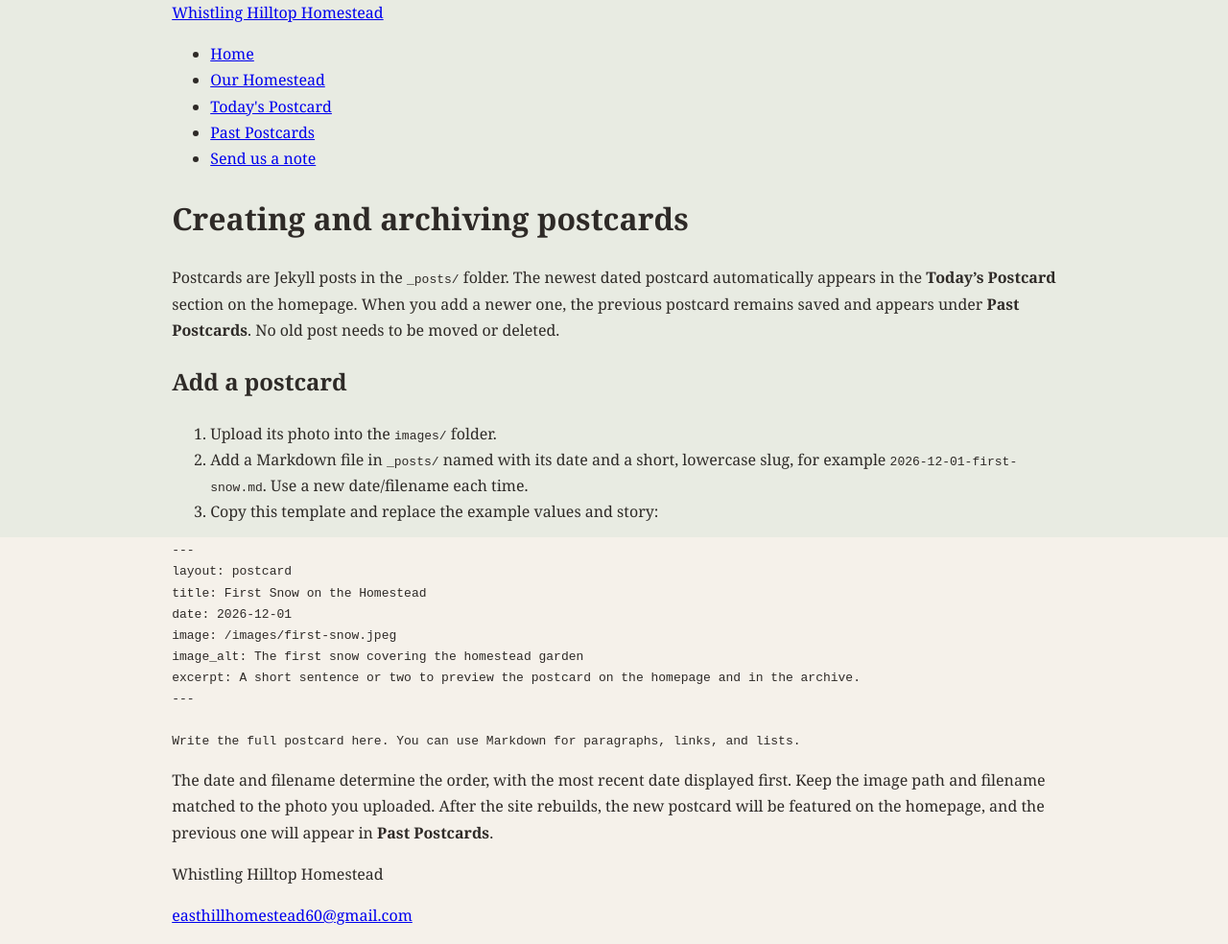
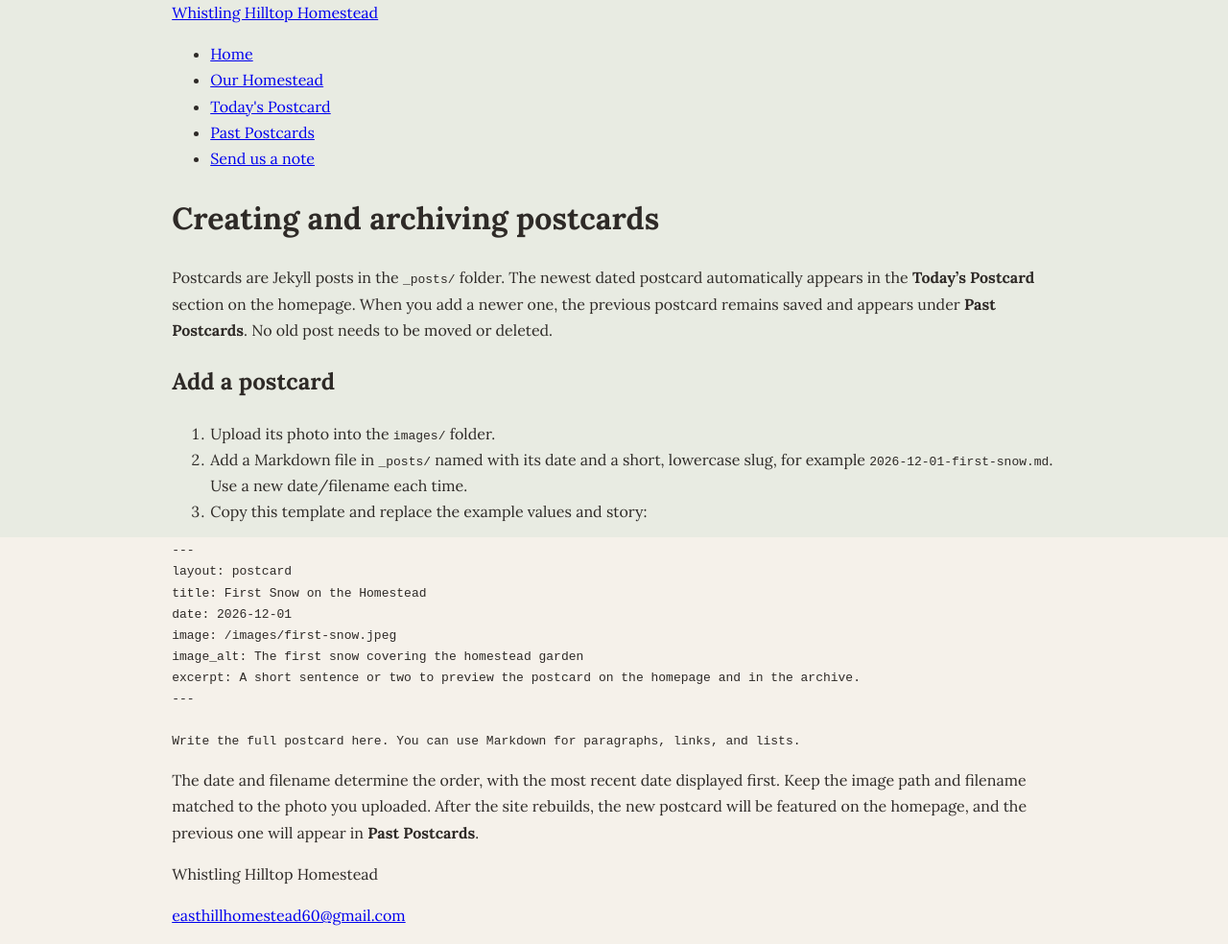
Before and after one commit to ATarren/whistlinghilltophomestead, a Jekyll site: the page built from POSTCARDS.md, in a window 1280 px wide. Shown: the whole page at 96% size. Built offline with Jekyll 4.4.1, drawn with Linux system fonts in a browser that asks for light colours; some web fonts are replaced; our own code applies the rules of GitHub Pages for plain Markdown files.

Commit message:
Switch body font to Lora for better readability while keeping Forest Home Serif for headers

```diff
--- a/css/main.css
+++ b/css/main.css
@@ -1,3 +1,5 @@
+@import url('https://fonts.googleapis.com/css2?family=Lora:wght@400;700&display=swap');
+
 @font-face {
   font-family: 'Forest Home Serif';
   src: url('https://raw.githubusercontent.com/ATarren/whistlinghilltophomestead/main/ForestHomeSerif-Regular.ttf') format('truetype');
@@ -46,7 +48,7 @@ body {
   min-width: 320px;
   color: var(--ink);
   background: var(--paper);
-  font-family: 'Forest Home Serif', Georgia, serif;
+  font-family: 'Lora', Georgia, serif;
   -webkit-font-smoothing: antialiased;
   line-height: 1.7;
   isolation: isolate;
```
